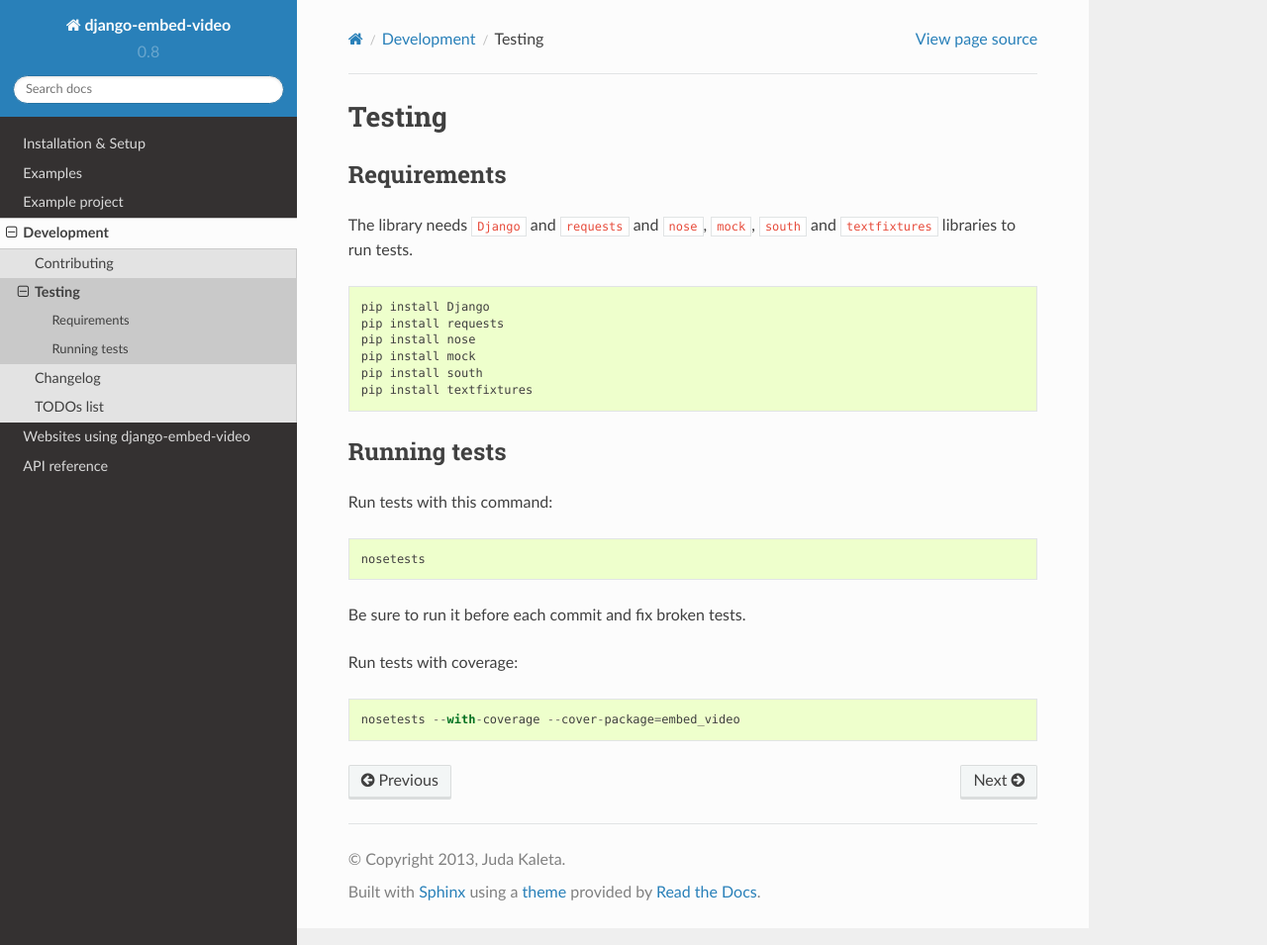
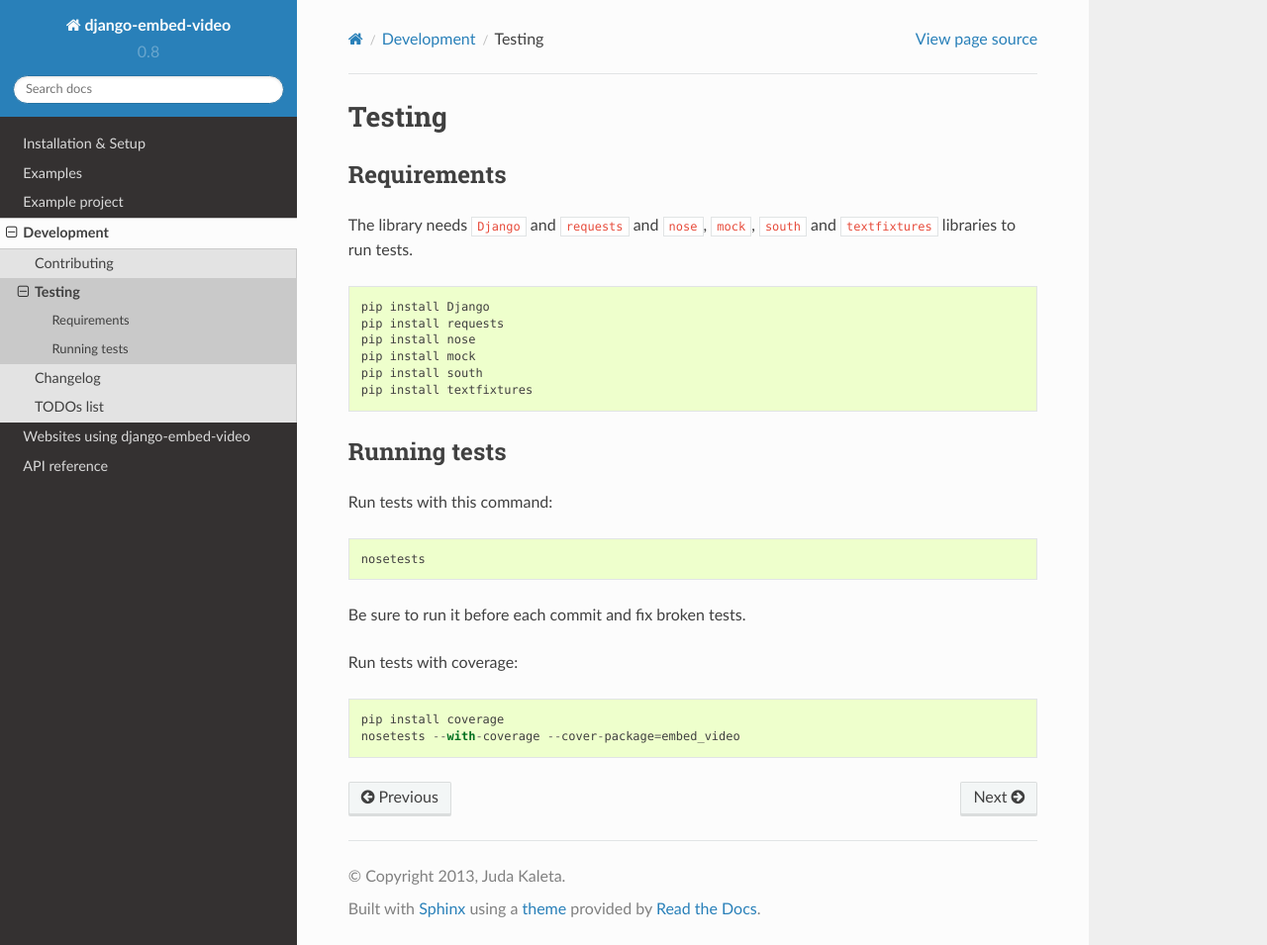
Before and after one commit to jazzband/django-embed-video, a Sphinx documentation site: the page built from docs/development/testing.rst, in a window 1280 px wide and 955 px high. Shown: the whole window at 99% size. Built offline with Sphinx 7.4.7 and the Read the Docs theme 2.0.0, drawn with Linux system fonts in a browser that asks for light colours.

Commit message:
Docs: add info about installing coverage

```diff
--- a/docs/development/testing.rst
+++ b/docs/development/testing.rst
@@ -34,4 +34,5 @@
 
 ::
 
+  pip install coverage
   nosetests --with-coverage --cover-package=embed_video
```
